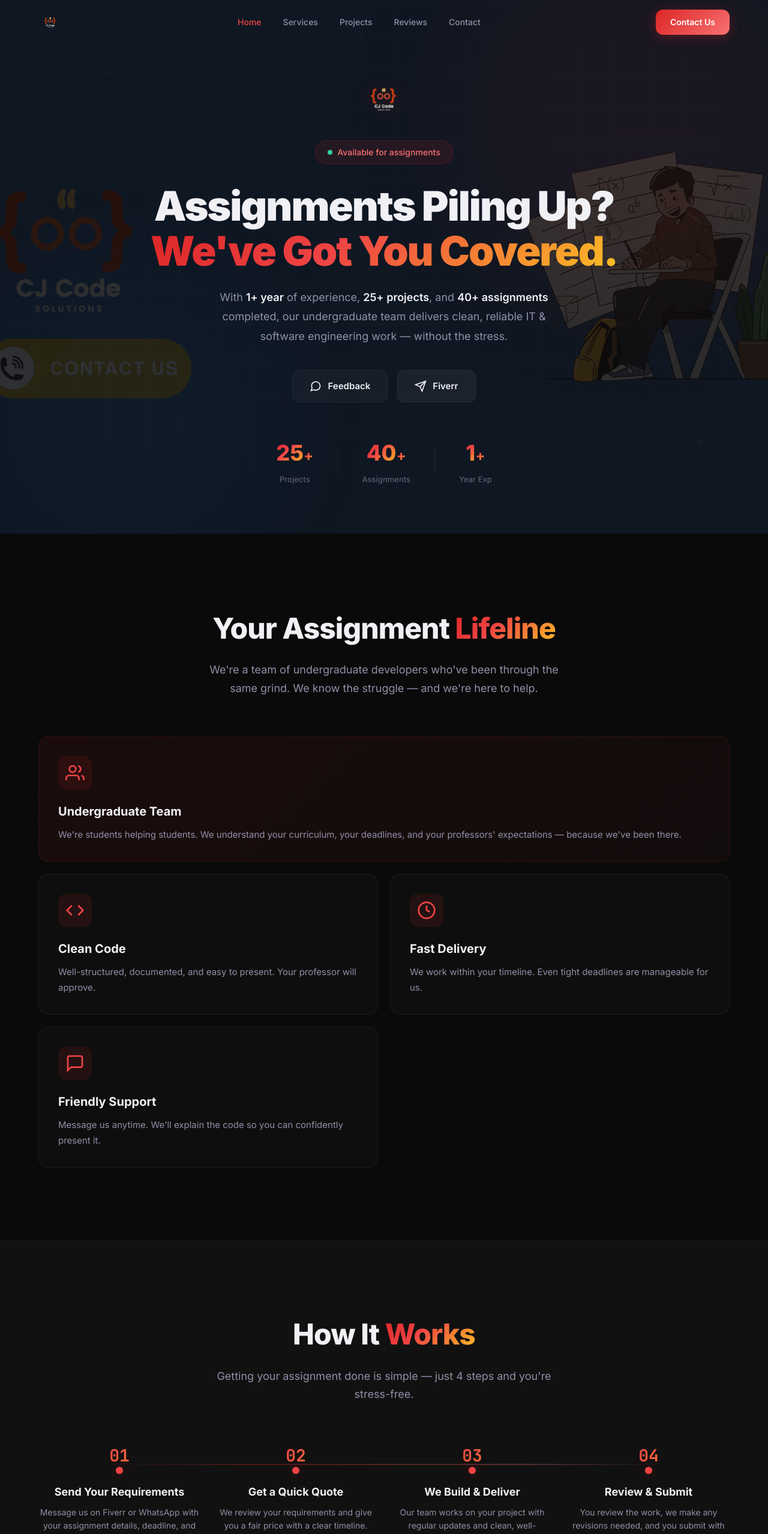
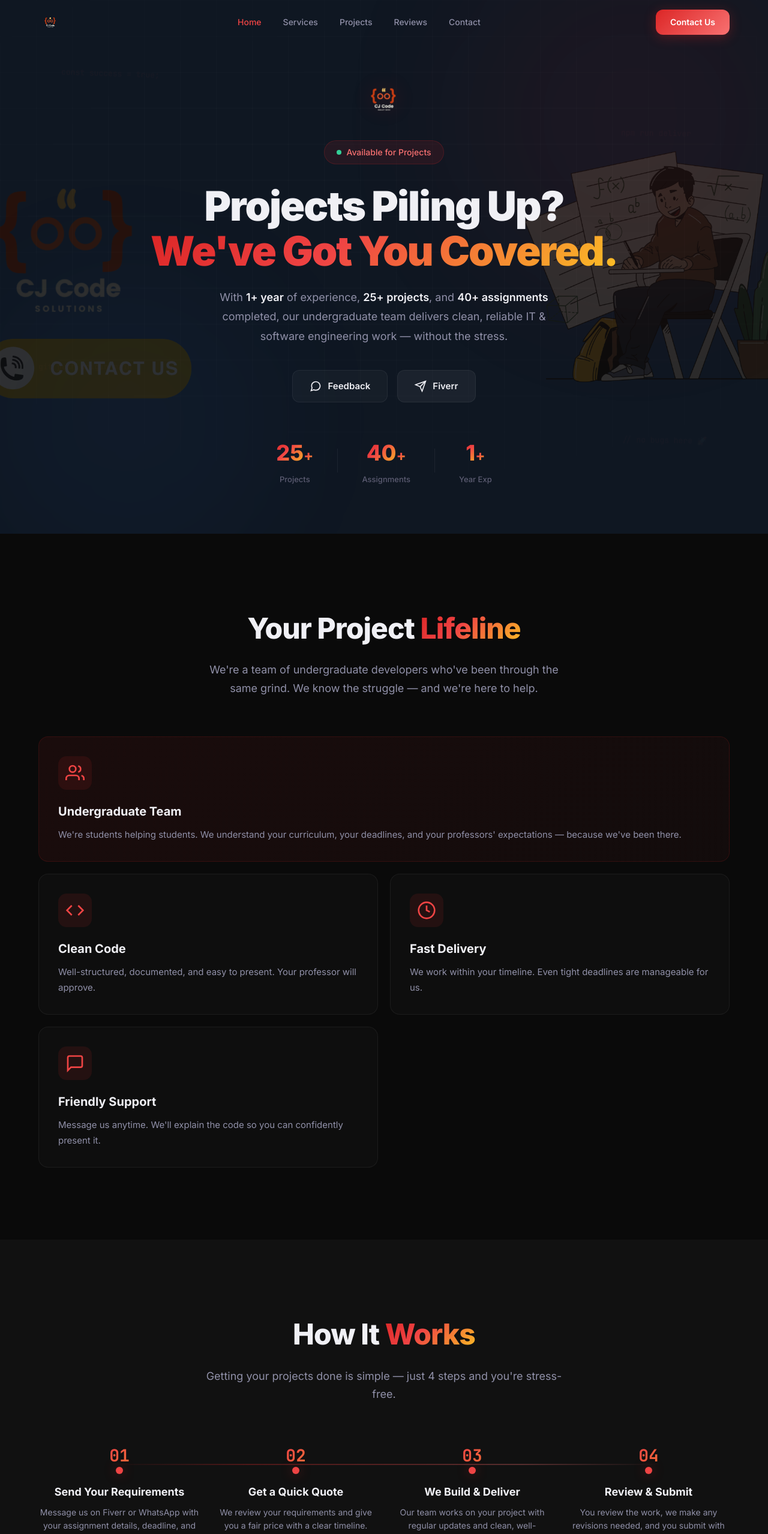
Before and after one commit to cjcodesolutions/cjcodesolutions.github.io, a React (Vite) app: page /#/ in a window 1280 px wide. Shown: the top 2558 px of the page at 60% size. Built offline with nearby package versions, Linux system fonts and the light colour scheme; no server answers.

Commit message:
upgrade UI

```diff
--- a/src/pages/Contact.jsx
+++ b/src/pages/Contact.jsx
@@ -6,7 +6,7 @@ export default function Contact() {
           <div className="contact-card">
             <div className="contact-glow"></div>
             <div className="contact-content">
-              <h2>Ready to Ace Your <span className="gradient-text">Assignment?</span></h2>
+              <h2>Ready to Ace Your <span className="gradient-text">Project?</span></h2>
               <p>Don't let deadlines stress you out. Reach out to us directly via WhatsApp or Email — we respond fast!</p>
 
               {/* Direct Contact Methods */}
--- a/src/pages/Home.jsx
+++ b/src/pages/Home.jsx
@@ -45,10 +45,10 @@ export default function Home() {
           />
           <div className="hero-badge">
             <span className="badge-dot"></span>
-            Available for assignments
+            Available for Projects
           </div>
           <h1 className="hero-title">
-            <span className="hero-line">Assignments Piling Up?</span>
+            <span className="hero-line">Projects Piling Up?</span>
             <span className="hero-line hero-gradient">We've Got You Covered.</span>
           </h1>
           <p className="hero-subtitle">
@@ -83,7 +83,7 @@ export default function Home() {
       <section id="about" className="section">
         <div className="container">
           <div className="section-header">
-            <h2 className="section-title">Your Assignment <span className="gradient-text">Lifeline</span></h2>
+            <h2 className="section-title">Your Project <span className="gradient-text">Lifeline</span></h2>
             <p className="section-desc">We're a team of undergraduate developers who've been through the same grind. We know the struggle — and we're here to help.</p>
           </div>
           <div className="about-grid">
@@ -124,7 +124,7 @@ export default function Home() {
         <div className="container">
           <div className="section-header">
             <h2 className="section-title">How It <span className="gradient-text">Works</span></h2>
-            <p className="section-desc">Getting your assignment done is simple — just 4 steps and you're stress-free.</p>
+            <p className="section-desc">Getting your projects done is simple — just 4 steps and you're stress-free.</p>
           </div>
           <div className="process-timeline">
             {[
--- a/src/pages/Services.jsx
+++ b/src/pages/Services.jsx
@@ -28,7 +28,7 @@ export default function Services() {
         <div className="container">
           <div className="section-header">
             <h2 className="section-title">What We <span className="gradient-text">Deliver</span></h2>
-            <p className="section-desc">From full-stack web apps to research reports — we cover the entire spectrum of IT & Software Engineering coursework.</p>
+            <p className="section-desc">From full-stack web apps to research reports — we cover the entire spectrum of IT & Software Engineering projects.</p>
           </div>
           <div className="services-grid">
             {services.map((service) => (
```
